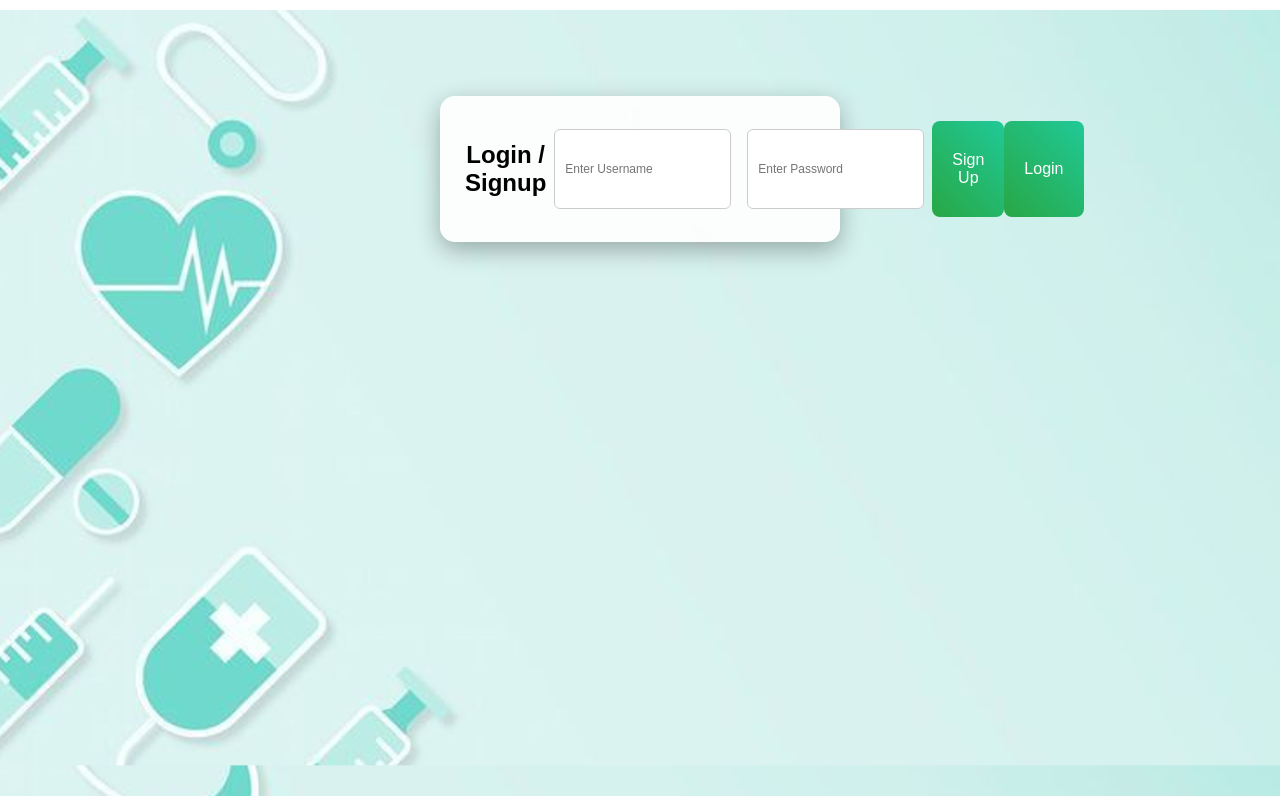
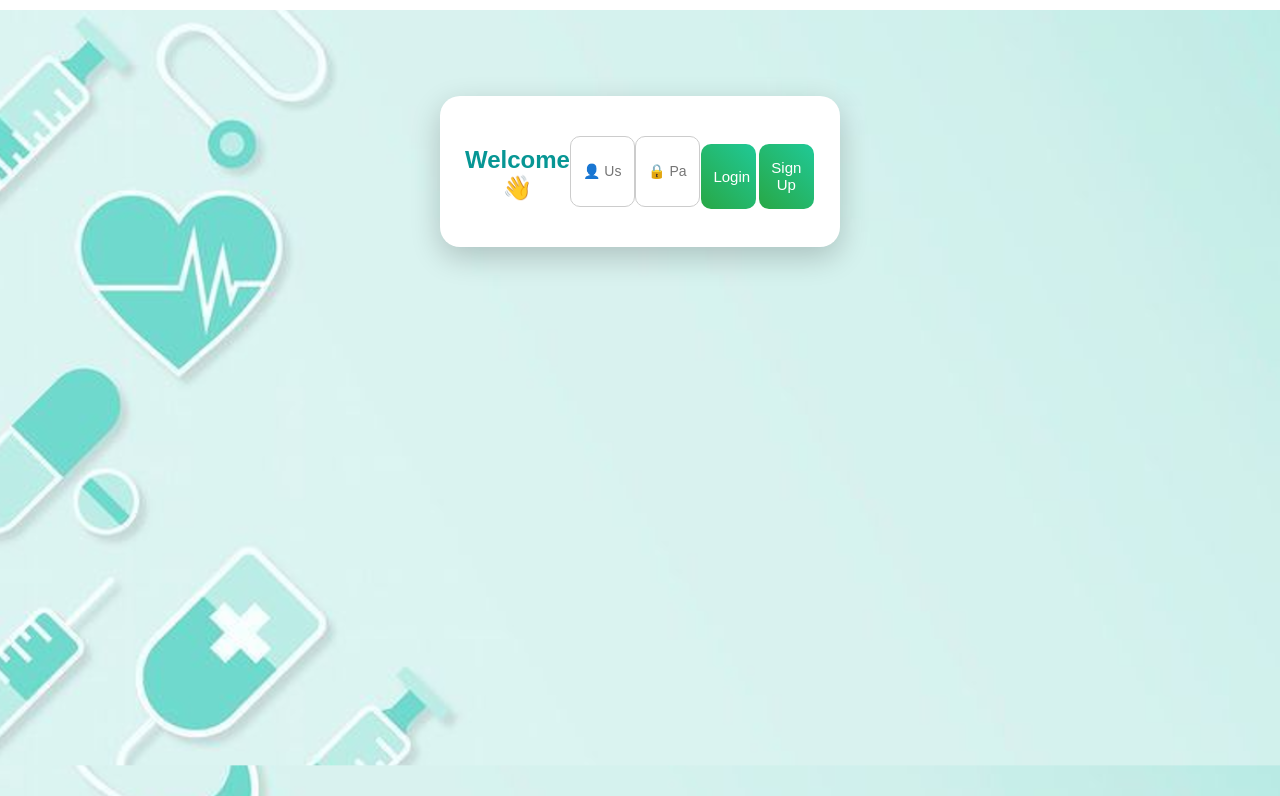
Before and after one commit to hema25-ree/health-website1, a plain HTML site: page index.html in a window 1280 px wide. Both pictures are taken after a click on the button "Start". Shown: the part 84-880 px from the top of the page. Drawn offline with Linux system fonts and the light colour scheme.

Commit message:
Update index.html

```diff
--- a/index.html
+++ b/index.html
@@ -44,12 +44,12 @@
         }
         /* Center Card */
         .card {
-            background: rgba(255,255,255,0.9);
+           background: white;
            width: 350px;
            margin: 120px auto;
-            padding: 25px;
-            border-radius: 15px;
-            box-shadow: 0 8px 25px rgba(0,0,0,0.3);
+           padding: 30px 25px;
+           border-radius: 20px;
+           box-shadow: 0 10px 30px rgba(0,0,0,0.2);
            text-align: center;
         }
 
@@ -64,20 +64,23 @@
 
 
         input, select {
-            padding: 10px;
-            width: 220px;
-            margin: 8px;
-            border-radius: 6px;
+          width: 90%;
+          padding: 12px;
+          margin: 10px 0;
+          border-radius: 10px;
           border: 1px solid #ccc;
-            font-size: 12px;
+          font-size: 15px;
+          outline: none;
         }
         button {
+           width: 48%;              /* 🔥 side-by-side buttons */
            background: linear-gradient(45deg, #28a745, #20c997);
            color: white;
            border: none;
-            padding: 12px 20px;
-            border-radius: 8px;
-            font-size: 16px;
+           padding: 12px;
+           margin: 8px 1%;
+           border-radius: 10px;
+           font-size: 15px;
            cursor: pointer;
            transition: 0.3s;
         }
@@ -133,21 +136,57 @@
     font-weight: bold;
     padding: 10px 0;
     z-index: 1000;
-}  </style>
+}
+    .auth-title {
+    color: #079694;
+    margin-bottom: 15px;
+}
+
+/* Better inputs */
+#authBox input {
+    width: 85%;
+    padding: 12px;
+    margin: 10px 0;
+    border-radius: 10px;
+    border: 1px solid #ccc;
+    font-size: 14px;
+}
+
+/* Button alignment */
+.btn-group {
+    display: flex;
+    justify-content: space-between;
+    margin-top: 10px;
+}
+
+/* Buttons inside auth */
+#authBox button {
+    width: 48%;
+}
+
+/* Message */
+#authMsg {
+    margin-top: 10px;
+    font-weight: bold;
+    font-size: 14px;
+}</style>
 </head>
 <body>
     <h1 id="mainTitle">🌿 Health Remedy Assistant</h1>
     <!-- LOGIN BOX -->
 <div id="authBox" class="card" style="display:none;">
-    <h2>Login / Signup</h2>
+    <h2 class="auth-title">Welcome 👋</h2>
 
-    <input type="text" id="username" placeholder="Enter Username"><br>
-    <input type="password" id="password" placeholder="Enter Password"><br>
+<input type="text" id="username" placeholder="👤 Username">
+<input type="password" id="password" placeholder="🔒 Password">
 
+<div class="btn-group">
+    <button onclick="login()">Login</button>
     <button onclick="signup()">Sign Up</button>
-    <button onclick="login()">Login</button>
+</div>
 
 <p id="authMsg"></p>
+
 </div>
     <!-- INTRO SCREEN -->
 <div id="introScreen">
```
Lines whose indentation alone changed are shown as unchanged.
